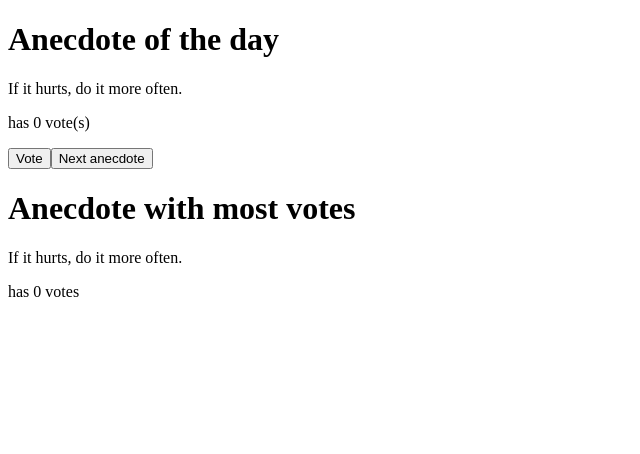
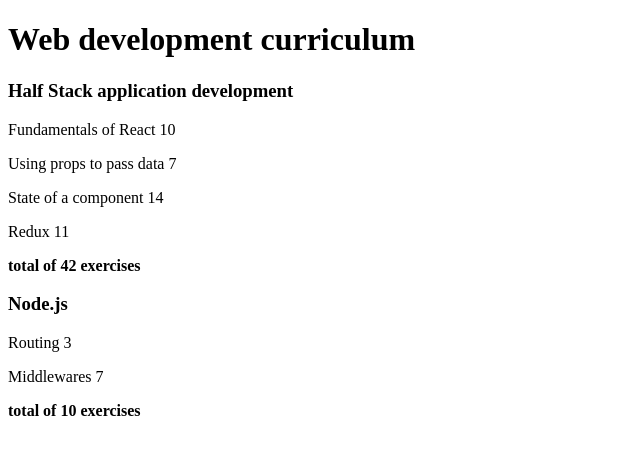
Before and after one commit to Xavier-0329/learning, a React (Vite) app: page / in a window 1280 px wide. Shown: the top 454 px of the page, without its empty margins (0-640 px from the left). Built offline with nearby package versions, Linux system fonts and the light colour scheme.

Commit message:
exe 2.1 - 2.5

```diff
--- a/src/App.jsx
+++ b/src/App.jsx
@@ -1,61 +1,52 @@
-import { useState } from 'react'
+import Course from "./components/Course"
 
 const App = () => {
-  const anecdotes = [
-    'If it hurts, do it more often.',
-    'Adding manpower to a late software project makes it later!',
-    'The first 90 percent of the code accounts for the first 90 percent of the development time...The remaining 10 percent of the code accounts for the other 90 percent of the development time.',
-    'Any fool can write code that a computer can understand. Good programmers write code that humans can understand.',
-    'Premature optimization is the root of all evil.',
-    'Debugging is twice as hard as writing the code in the first place. Therefore, if you write the code as cleverly as possible, you are, by definition, not smart enough to debug it.',
-    'Programming without an extremely heavy use of console.log is same as if a doctor would refuse to use x-rays or blood tests when diagnosing patients.',
-    'The only way to go fast, is to go well.'
+  const courses = [
+    {
+      name: 'Half Stack application development',
+      id: 1,
+      parts: [
+        {
+          name: 'Fundamentals of React',
+          exercises: 10,
+          id: 1
+        },
+        {
+          name: 'Using props to pass data',
+          exercises: 7,
+          id: 2
+        },
+        {
+          name: 'State of a component',
+          exercises: 14,
+          id: 3
+        },
+        {
+          name: 'Redux',
+          exercises: 11,
+          id: 4
+        }
+      ]
+    },
+    {
+      name: 'Node.js',
+      id: 2,
+      parts: [
+        {
+          name: 'Routing',
+          exercises: 3,
+          id: 1
+        },
+        {
+          name: 'Middlewares',
+          exercises: 7,
+          id: 2
+        }
+      ]
+    }
   ]
 
-  const [selected, setSelected] = useState(0);
-  const [vote, setVote] = useState({0:0, 1:0, 2:0, 3:0, 4:0, 5:0, 6:0, 7:0})
-
-  const handleNext = () => {
-    const random = Math.floor(Math.random()*8);
-    setSelected(random);
-    console.log(random);
-  }
-
-  const handleVote = () => {
-    const newVote = {...vote};
-    newVote[selected] += 1;
-    setVote(newVote)
-    console.log(newVote)
-  }
-
-  const voteValues = Object.values(vote);
-  console.log('voteValues', voteValues)
-  const maxVotes = Math.max(...voteValues);
-  console.log('maxVotes', maxVotes)
-  let mostVotedIndex = null;
-  for (const key in vote){
-    if (vote[key] == maxVotes){
-      mostVotedIndex = key;
-      break;
-    }
-  }
-  console.log(mostVotedIndex)
-
-  return (
-    <div>
-      <h1>Anecdote of the day</h1>
-      {anecdotes[selected]}
-      <br/>
-      <p>has {vote[selected]} vote(s)</p>
-      <button onClick={handleVote}>Vote</button>
-      <button onClick={handleNext}>Next anecdote</button>
-      <br/>
-      <h1>Anecdote with most votes</h1>
-      {anecdotes[mostVotedIndex]}
-      <br/>
-      <p>has {maxVotes} votes</p>
-    </div>
-  )
+  return <Course courses={courses} />
 }
 
 export default App
--- /dev/null
+++ b/src/components/Course.jsx
@@ -0,0 +1,21 @@
+const Course = ({courses}) => {
+
+  return (
+    <div>
+      <h1>Web development curriculum</h1>
+      {courses.map((course) => {
+        const sum = course.parts.reduce((total, exercise)=>{return total += exercise.exercises}, 0)
+        return (
+        <div key={course.id}>
+        <h3>{course.name}</h3>
+        {course.parts.map((detail)=>{return <p key={detail.id}>{detail.name} {detail.exercises}</p>})}
+        <p><b>total of {sum} exercises</b></p>
+        </div>
+      );
+      })}
+
+    </div>
+  )
+}
+
+export default Course;
```
